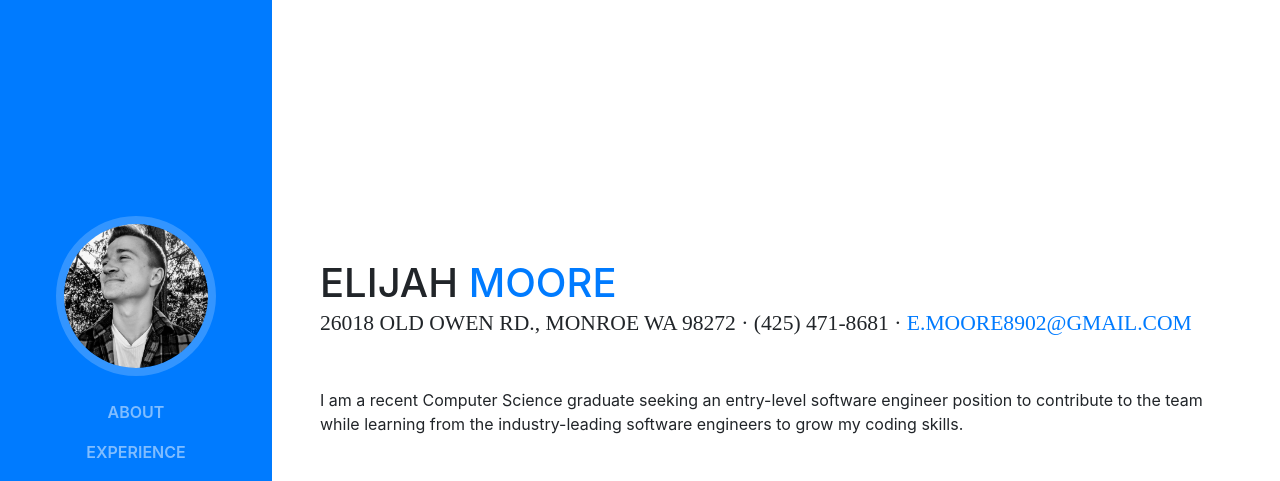
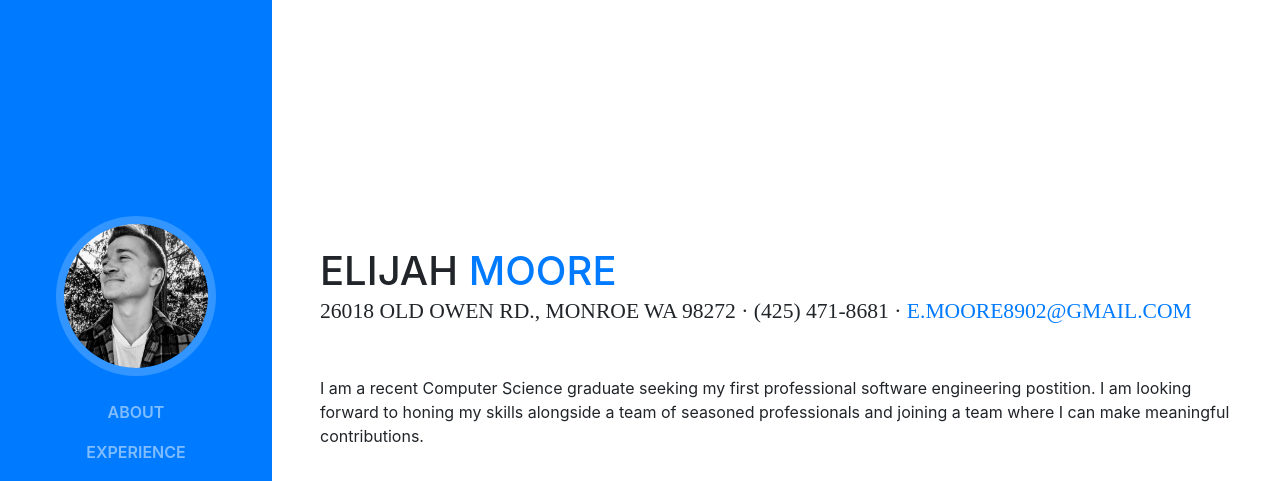
Before and after one commit to emoore8902/personal-portfolio, a website with bundled scripts: page index.html in a window 1280 px wide. Shown: the top 481 px of the page. Built offline with nearby package versions, Linux system fonts and the light colour scheme; a web font is replaced by a local one.

Commit message:
Update index.html

```diff
--- a/index.html
+++ b/index.html
@@ -99,9 +99,10 @@
             <a href="mailto:e.moore8902@gmail.com">e.moore8902@gmail.com</a>
           </div>
           <p class="mb-5">
-            I am a recent Computer Science graduate seeking an entry-level
-            software engineer position to contribute to the team while learning
-            from the industry-leading software engineers to grow my coding skills.
+            I am a recent Computer Science graduate seeking my first professional
+            software engineering postition. I am looking forward to honing my skills
+            alongside a team of seasoned professionals and joining a team where
+            I can make meaningful contributions.
           </p>
           <ul class="list-inline list-social-icons mb-0">
             <li class="list-inline-item">
```
